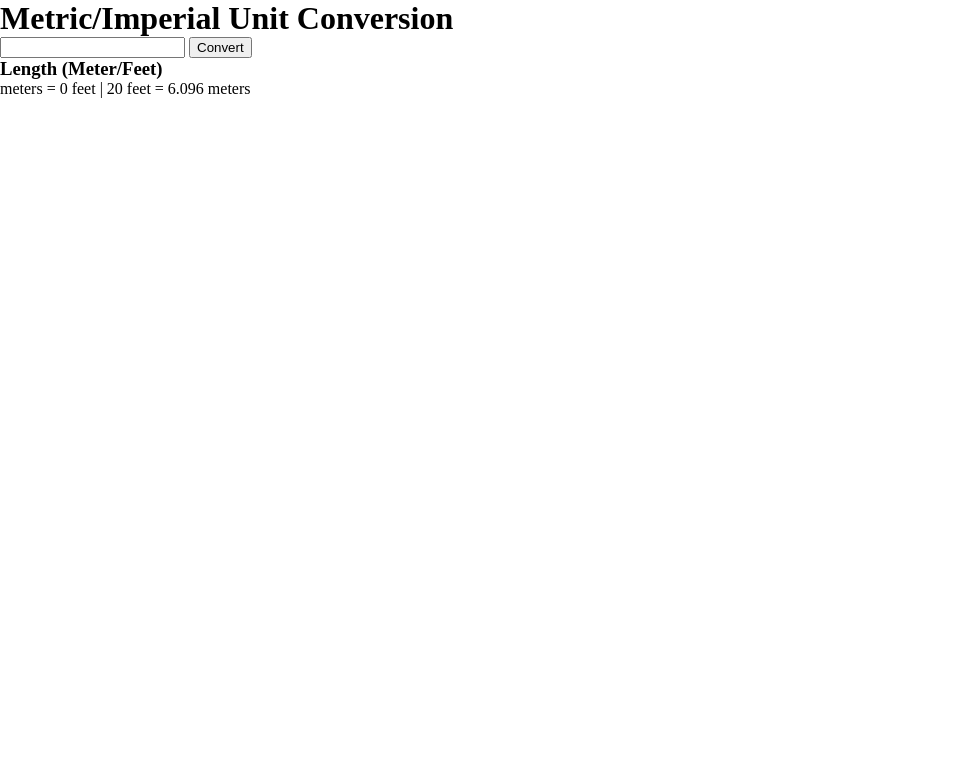
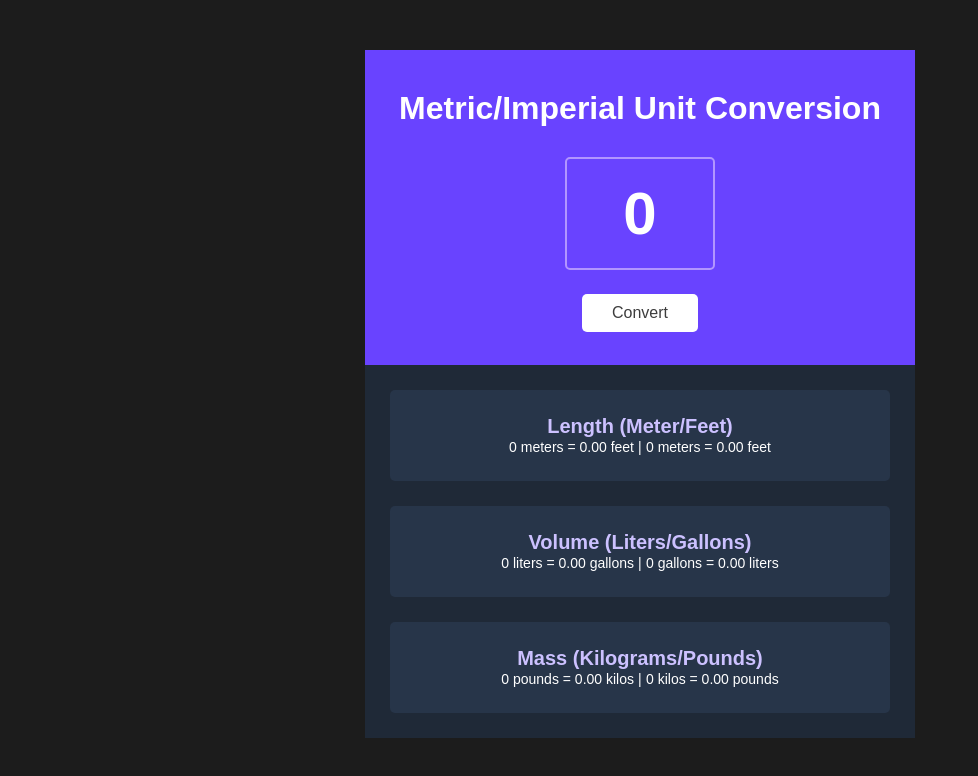
Before and after one commit to d3metura/js-projects, a plain HTML site: page unit-converter/index.html in a window 1280 px wide. Both pictures are taken after a click on the button "Convert". Shown: the whole page, without its empty margins (0-978 px from the left). Drawn offline with Linux system fonts and the light colour scheme.

Commit message:
Almost Done
change of input width must be fixed.

```diff
--- a/unit-converter/app.js
+++ b/unit-converter/app.js
@@ -1,18 +1,86 @@
 const convertBtn = document.querySelector(".convert-btn");
 const metersToFeet = document.querySelector(".meters-to-feet");
 const feetToMeters = document.querySelector(".feet-to-meters");
-let valueToConvert = document.querySelector(".input-value").value;
+let valueToConvert = document.querySelector(".input-value");
+const litersToGallons = document.querySelector(".liters-to-gallons");
+const gallonsToLiters = document.querySelector(".gallons-to-liters");
+const kilosToPounds = document.querySelector(".kilos-to-pounds");
+const poundsToKilos = document.querySelector(".pounds-to-kilos");
+
+// let input = document.querySelector("input[type='number']");
+
+// input.addEventListener("input", function () {
+//   let textWidth = input.value.offsetWidth * 3;
+//   if (textWidth > input.offsetWidth) {
+//     input.setAttribute("size", textWidth);
+//   }
+// });
+
+// console.log(input.value.);
+// input.addEventListener("input", () => console.log(input.value.offsetWidth));
+
+let input = document.querySelector("input[type='number']");
+
+function getTextWidth(text, font) {
+  let canvas =
+    getTextWidth.canvas ||
+    (getTextWidth.canvas = document.createElement("canvas"));
+  let context = canvas.getContext("2d");
+  context.font = font;
+  let metrics = context.measureText(text);
+  return metrics.width;
+}
+
+input.addEventListener("input", function () {
+  let textWidth = getTextWidth(input.value, "60px sans-serif");
+  if (textWidth > input.offsetWidth) {
+    input.style.width = textWidth + "px";
+    input.setAttribute("length", input.style.width);
+  } else {
+    input.style.width = textWidth + "px";
+  }
+  console.log(textWidth + "px");
+  console.log(input.offsetWidth + "px");
+});
+
+getTextWidth(input.value, "60px sans-serif");
+
+// Ratios
+const metersToFeetRatio = 3.28;
+const feetToMetersRatio = 0.3048;
+const litersToGallonsRatio = 0.264172;
+const gallonsToLitersRatio = 3.785411784;
+const kilosToPoundsRatio = 2.2;
+const poundsToKilosRatio = 0.45359237;
+
+let valAsNumber = 0;
+
+valueToConvert.addEventListener("input", function () {
+  let value = valueToConvert.value;
+  valAsNumber = parseFloat(value);
+});
 
 function convert() {
-  console.log(valueToConvert);
-  metersToFeet.textContent = `${valueToConvert} meters = ${
-    valueToConvert * 5
-  } feet`;
+  metersToFeet.textContent = `${valAsNumber} meters = ${(
+    valAsNumber * metersToFeetRatio
+  ).toFixed(2)} feet |`;
+  feetToMeters.textContent = `${valAsNumber} meters = ${(
+    valAsNumber * feetToMetersRatio
+  ).toFixed(2)} feet`;
+
+  litersToGallons.textContent = `${valAsNumber} liters = ${(
+    valAsNumber * litersToGallonsRatio
+  ).toFixed(2)} gallons |`;
+  gallonsToLiters.textContent = `${valAsNumber} gallons = ${(
+    valAsNumber * gallonsToLitersRatio
+  ).toFixed(2)} liters`;
+
+  kilosToPounds.textContent = `${valAsNumber} pounds = ${(
+    valAsNumber * kilosToPoundsRatio
+  ).toFixed(2)} kilos |`;
+  poundsToKilos.textContent = `${valAsNumber} kilos = ${(
+    valAsNumber * poundsToKilosRatio
+  ).toFixed(2)} pounds`;
 }
 
-convertBtn.addEventListener("click", convert);
-
-// function myFunction() {
-//     var x = document.getElementById("myText").value;
-//     document.getElementById("demo").innerHTML = x;
-// }
+convertBtn.addEventListener("click", convert); // why convert and not convert()?
--- a/unit-converter/index.html
+++ b/unit-converter/index.html
@@ -8,15 +8,31 @@
     <title>Document</title>
   </head>
   <body>
+    <div id="container">
+      <div id="header">
+        <h1 id="title">Metric/Imperial Unit Conversion</h1>
         <div>
-      <h1 class="title">Metric/Imperial Unit Conversion</h1>
-      <input type="number" class="input-value" />
+          <input type="number" class="input-value" value="0" />
           <button class="convert-btn">Convert</button>
         </div>
+      </div>
+      <div id="converters-container">
         <div>
           <h3>Length (Meter/Feet)</h3>
-      <span class="meters-to-feet">20 meters = 65.616 feet</span> |
+          <span class="meters-to-feet">20 meters = 65.616 feet |</span>
           <span class="feet-to-meters">20 feet = 6.096 meters</span>
+        </div>
+        <div>
+          <h3>Volume (Liters/Gallons)</h3>
+          <span class="liters-to-gallons">20 liters = 65.616 gallons |</span>
+          <span class="gallons-to-liters">20 gallons = 6.096 liters</span>
+        </div>
+        <div>
+          <h3>Mass (Kilograms/Pounds)</h3>
+          <span class="kilos-to-pounds">20 kilos = 65.616 pounds |</span>
+          <span class="pounds-to-kilos">20 pounds = 6.096 kilos</span>
+        </div>
+      </div>
     </div>
     <script src="app.js"></script>
   </body>
--- a/unit-converter/styles.css
+++ b/unit-converter/styles.css
@@ -1,6 +1,7 @@
 * {
-    box-sizing: border-box;
-    margin: 0;
+  box-sizing: border-box;
+  margin: 0;
+  font-family: sans-serif;
 }
 
 input::-webkit-outer-spin-button,
@@ -8,3 +9,87 @@ input::-webkit-inner-spin-button {
   -webkit-appearance: none;
   margin: 0;
 }
+
+body {
+  background-color: #1c1c1c;
+}
+
+#container {
+  margin-top: 50px;
+  display: flex;
+  flex-direction: column;
+  justify-content: center;
+  align-items: center;
+  text-align: center;
+  background-color: #6943ff;
+  width: 550px;
+  margin-left: auto;
+  margin-right: auto;
+}
+
+#header {
+  height: 285px;
+  margin-bottom: 30px;
+}
+
+#header input {
+  font-size: 60px;
+  font-weight: bolder;
+  width: 150px;
+  text-align: center;
+  padding: 20px 10px;
+  border: 2px solid #b295ff;
+  color: white;
+  border-radius: 5px;
+  background-color: transparent;
+}
+
+#header div {
+  display: flex;
+  flex-direction: column;
+  justify-content: center;
+  align-items: center;
+  margin-top: 30px;
+}
+
+#header div button {
+  background-color: white;
+  border: none;
+  border-radius: 5px;
+  padding: 10px 30px;
+  font-size: 16px;
+  margin-top: 24px;
+  color: #3d3d3d;
+}
+
+#title {
+  color: #ffffff;
+  font-weight: bolder;
+  margin-top: 40px;
+}
+
+#converters-container {
+  display: flex;
+  flex-direction: column;
+  background-color: #1f2937;
+  width: 100%;
+  gap: 25px;
+  padding: 25px;
+}
+
+#converters-container div {
+  padding: 25px 0;
+  background-color: #273549;
+  border-radius: 5px;
+}
+
+#converters-container h3 {
+  color: #ccc1ff;
+  font-size: 20px;
+  font-weight: bold;
+}
+
+#converters-container span {
+  color: #ffffff;
+  font-size: 14px;
+}
```
Lines whose indentation alone changed are shown as unchanged.
